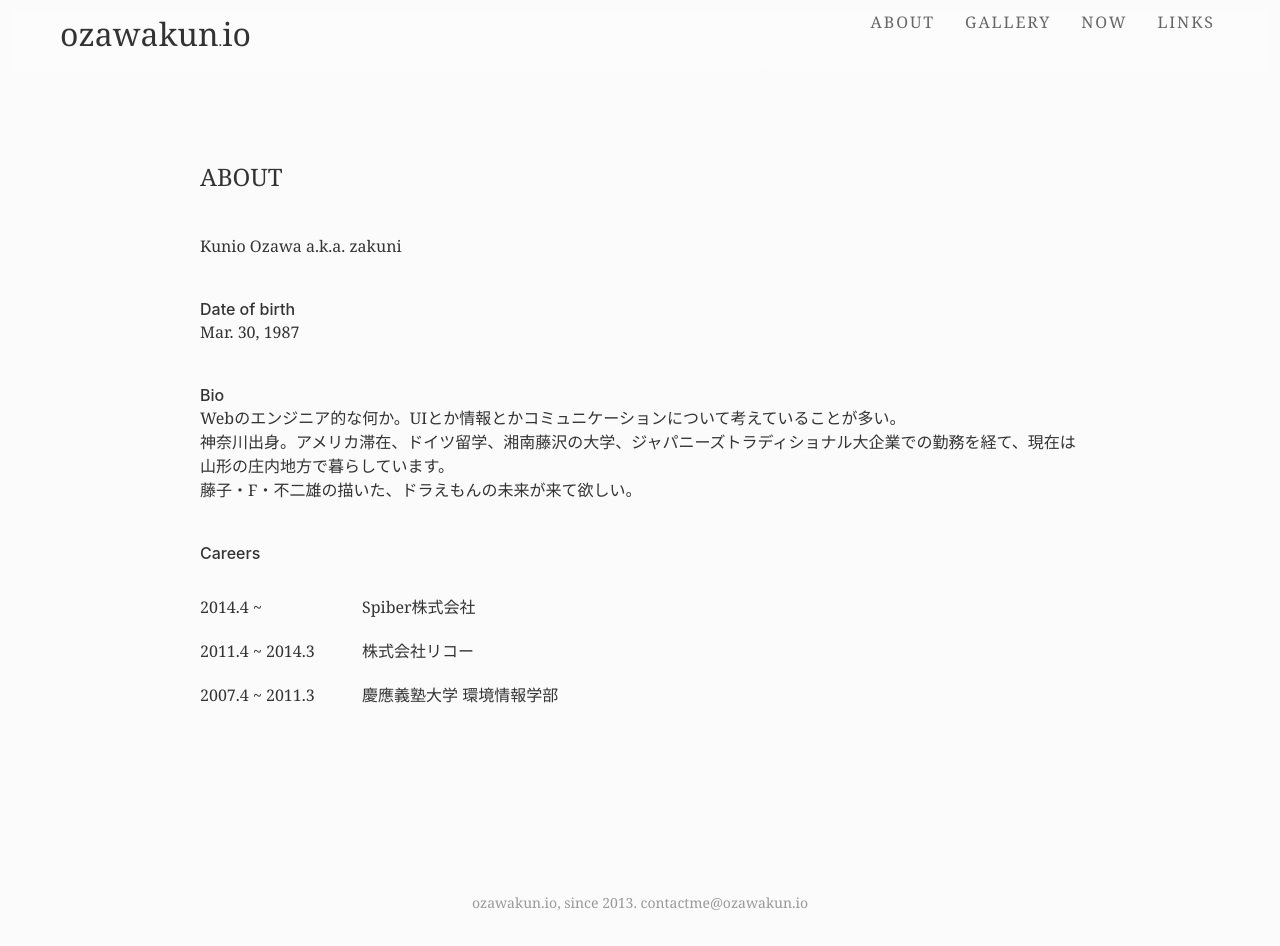
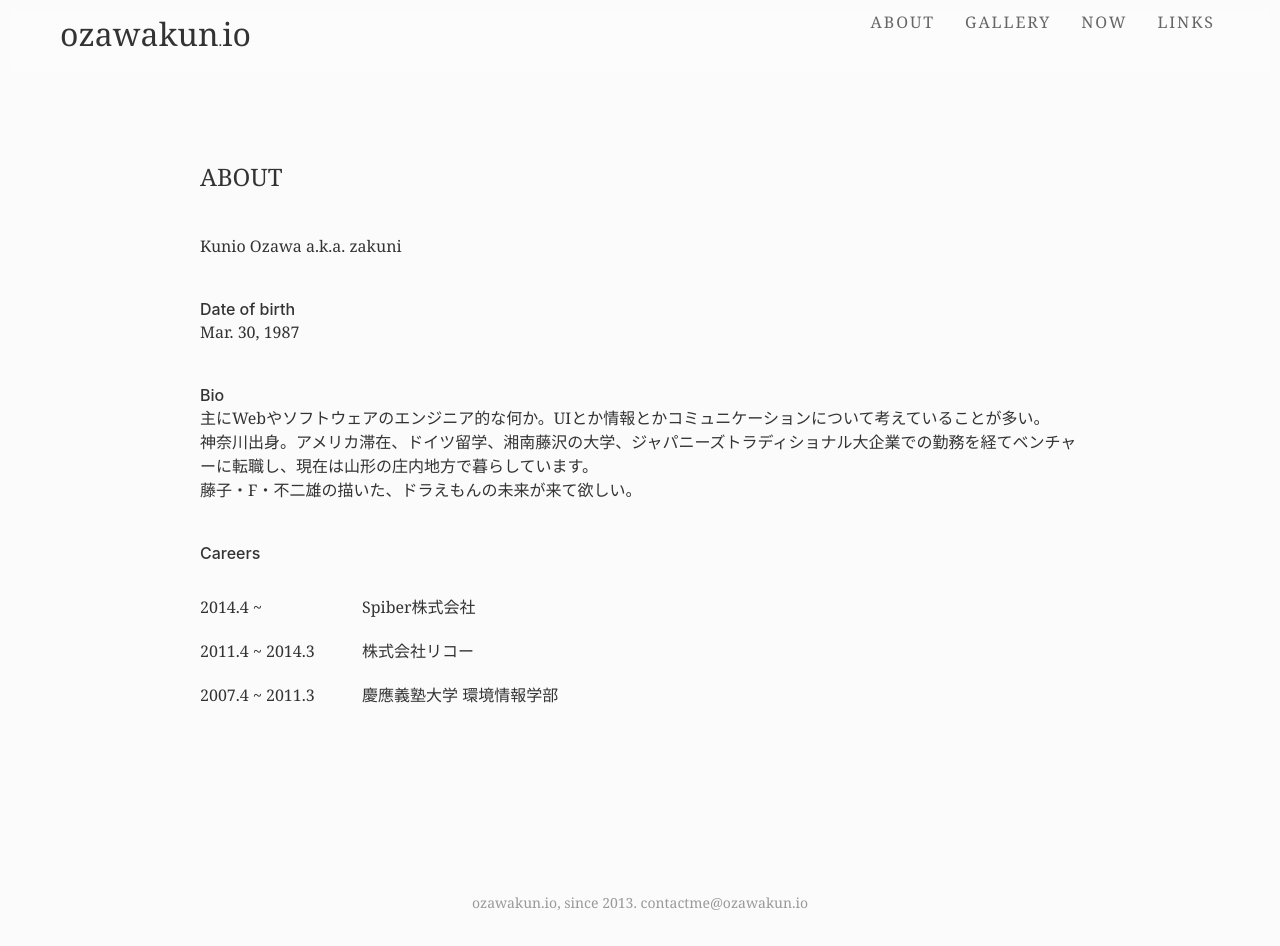
Before and after one commit to zakuni/ozawakun.io, a Next.js app: page /about in a window 1280 px wide. Shown: the top 946 px of the page. Built offline with nearby package versions, Linux system fonts and the light colour scheme.

Commit message:
update bio

```diff
--- a/app/about/about-page.tsx
+++ b/app/about/about-page.tsx
@@ -16,8 +16,8 @@ const AboutPage = () => (
         </div>
         <div className="uk-margin-medium-bottom">
           <h5>Bio</h5>
-          <p>Webのエンジニア的な何か。UIとか情報とかコミュニケーションについて考えていることが多い。</p>
-          <p>神奈川出身。アメリカ滞在、ドイツ留学、湘南藤沢の大学、ジャパニーズトラディショナル大企業での勤務を経て、現在は山形の庄内地方で暮らしています。</p>
+          <p>主にWebやソフトウェアのエンジニア的な何か。UIとか情報とかコミュニケーションについて考えていることが多い。</p>
+          <p>神奈川出身。アメリカ滞在、ドイツ留学、湘南藤沢の大学、ジャパニーズトラディショナル大企業での勤務を経てベンチャーに転職し、現在は山形の庄内地方で暮らしています。</p>
           <p>藤子・F・不二雄の描いた、ドラえもんの未来が来て欲しい。</p>
         </div>
 
```
